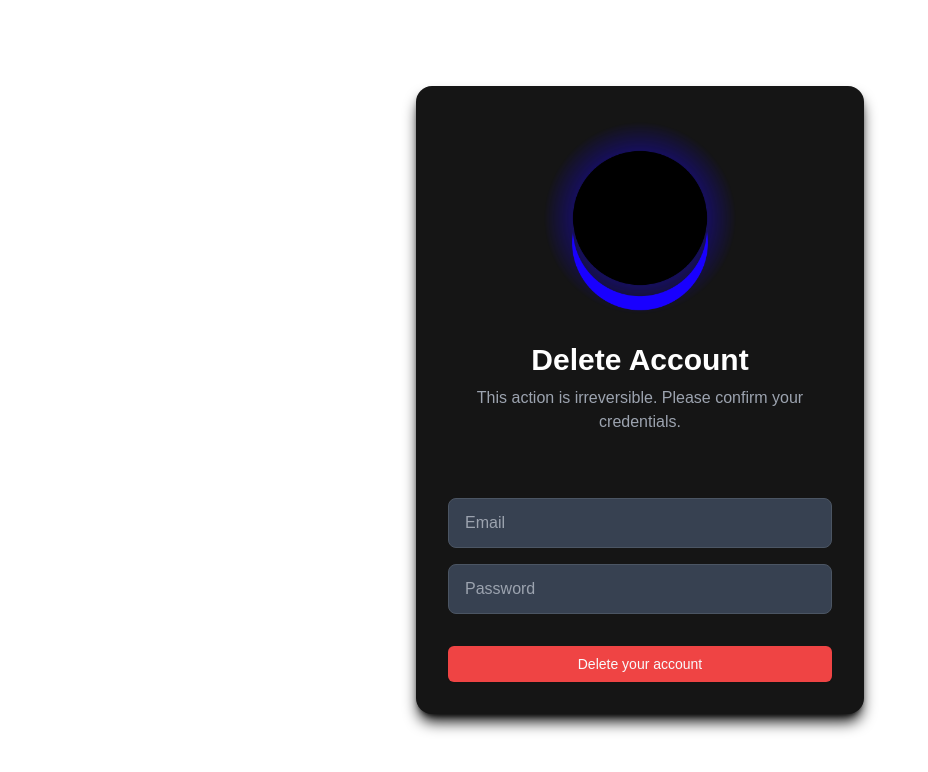
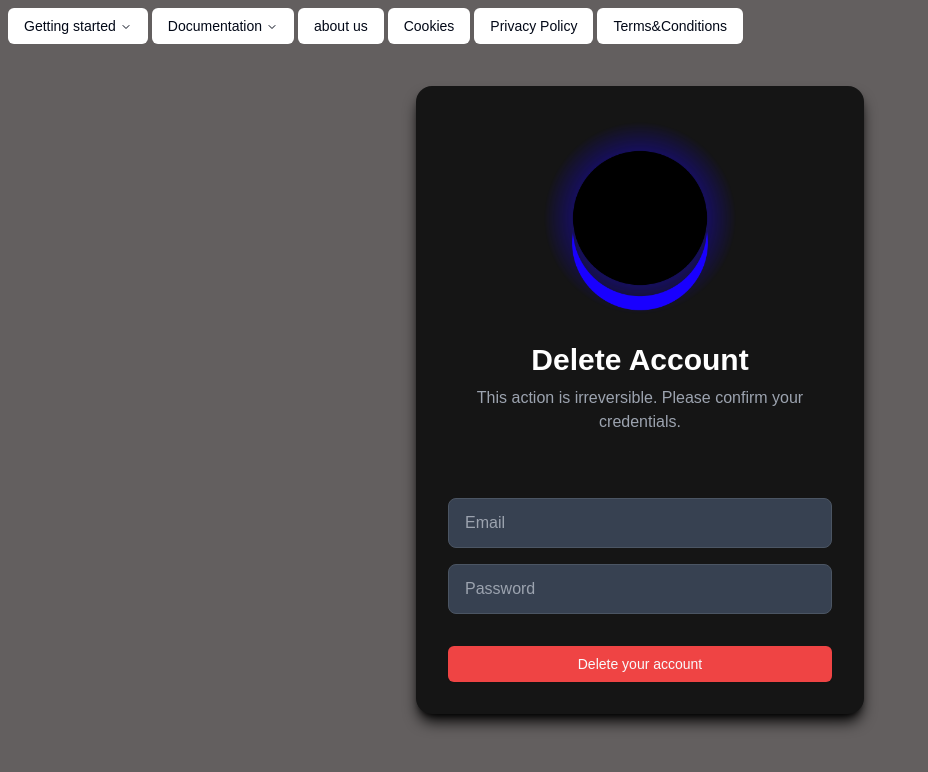
Before and after one commit to vencoslav1357/daeneris_website, a Next.js app: page / in a window 1280 px wide. Shown: the top 772 px of the page, without its empty margins (0-928 px from the left). Built offline with nearby package versions, Linux system fonts and the light colour scheme.

Commit message:
Adjusting css, added header, can be adjusted

```diff
--- a/app/about/page.tsx
+++ b/app/about/page.tsx
@@ -1,6 +1,6 @@
 export default function AboutPage () {
     return (
-        <div className="min-h-screen bg-[#fff] flex flex-col items-center justify-center p-6 ">
+        <div className="min-h-screen flex flex-col items-center justify-center p-6 ">
             <div className="w-full max-w-md space-y-8 bg-[#151515] p-8 rounded-2xl shadow-[black] shadow-lg">
                 <div className="flex flex-col items-center">
                     <h1 className="text-3xl font-bold text-white mb-2">About</h1>
--- a/app/cookies/page.tsx
+++ b/app/cookies/page.tsx
@@ -1,6 +1,6 @@
 export default function Cookiespage() {
     return (
-        <div className="min-h-screen bg-[#fff] flex flex-col items-center justify-center p-6 ">
+        <div className="min-h-screen flex flex-col items-center justify-center p-6 ">
             <div className="w-full max-w-md space-y-8 bg-[#151515] p-8 rounded-2xl shadow-[black] shadow-lg">
                 <div className="flex flex-col items-center">
                     <h1 className="text-3xl font-bold text-white mb-2">Cookies</h1>
--- a/app/globals.css
+++ b/app/globals.css
@@ -4,6 +4,8 @@
 
 body {
   font-family: Arial, Helvetica, sans-serif;
+  background-color: #635f5f;
+  width: 100vw;
 }
 
 @layer base {
--- a/app/layout.tsx
+++ b/app/layout.tsx
@@ -2,6 +2,7 @@ import type { Metadata } from "next";
 import { Geist, Geist_Mono } from "next/font/google";
 import "./globals.css";
 import { ThemeProvider } from "@/components/theme/theme-provider";
+import { NavigationHeader } from "@/components/shared/Header";
 
 const geistSans = Geist({
   variable: "--font-geist-sans",
@@ -34,6 +35,7 @@ export default function RootLayout({
             enableSystem
             disableTransitionOnChange
           >
+            <NavigationHeader />
             {children}
           </ThemeProvider>
         </body>
--- a/app/page.tsx
+++ b/app/page.tsx
@@ -52,7 +52,7 @@ export default function Home() {
     };
 
     return (
-      <div className="min-h-screen bg-[#fff] flex flex-col items-center justify-center p-6">
+      <div className="min-h-screen flex flex-col items-center justify-center p-6">
         <Toaster position="top-center" />
         <div className="w-full max-w-md space-y-8 bg-[#151515] p-8 rounded-2xl shadow-[black] shadow-lg">
           <div className="flex flex-col items-center">
--- a/app/privacy-policy/page.tsx
+++ b/app/privacy-policy/page.tsx
@@ -1,6 +1,6 @@
 export default function PrivacyPolicyPage() {
     return (
-        <div className="min-h-screen bg-[#fff] flex flex-col items-center justify-center p-6 ">
+        <div className="min-h-screen flex flex-col items-center justify-center p-6 ">
             <div className="w-full max-w-md space-y-8 bg-[#151515] p-8 rounded-2xl shadow-[black] shadow-lg">
                 <div className="flex flex-col items-center">
                     <h1 className="text-3xl font-bold text-white mb-2">Privacy Policy</h1>
--- a/components/shared/Header/index.tsx
+++ b/components/shared/Header/index.tsx
@@ -17,44 +17,45 @@ import {
 
 const components: { title: string; href: string; description: string }[] = [
   {
-    title: "Alert Dialog",
+    title: "Deaneris Model",
     href: "/docs/primitives/alert-dialog",
     description:
       "A modal dialog that interrupts the user with important content and expects a response.",
   },
   {
-    title: "Hover Card",
+    title: "Engine",
     href: "/docs/primitives/hover-card",
     description:
       "For sighted users to preview content available behind a link.",
   },
   {
-    title: "Progress",
+    title: "How to use",
     href: "/docs/primitives/progress",
     description:
       "Displays an indicator showing the completion progress of a task, typically displayed as a progress bar.",
   },
   {
-    title: "Scroll-area",
+    title: "Use cases",
     href: "/docs/primitives/scroll-area",
     description: "Visually or semantically separates content.",
   },
   {
-    title: "Tabs",
+    title: "Better understanding",
     href: "/docs/primitives/tabs",
     description:
       "A set of layered sections of content—known as tab panels—that are displayed one at a time.",
   },
   {
-    title: "Tooltip",
+    title: "How it works",
     href: "/docs/primitives/tooltip",
     description:
       "A popup that displays information related to an element when the element receives keyboard focus or the mouse hovers over it.",
   },
 ]
 
-export function NavigationMenuDemo() {
+export function NavigationHeader() {
   return (
+    <div className="fixed w-full h-[5vh] p-2">
         <NavigationMenu>
             <NavigationMenuList>
                 <NavigationMenuItem>
@@ -69,29 +70,28 @@ export function NavigationMenuDemo() {
                             >
                                 <Icons.logo className="h-6 w-6" />
                                 <div className="mb-2 mt-4 text-lg font-medium">
-                      shadcn/ui
+                                Daeneris AI
                                 </div>
                                 <p className="text-sm leading-tight text-muted-foreground">
-                      Beautifully designed components built with Radix UI and
-                      Tailwind CSS.
+                                Jarvis alike AI assistant for your business, personal life and better efficiency with technologies.
                                 </p>
                             </a>
                             </NavigationMenuLink>
                         </li>
                         <ListItem href="/docs" title="Introduction">
-                Re-usable components built using Radix UI and Tailwind CSS.
+                            Learn about the project and what you can do with it.
                         </ListItem>
                         <ListItem href="/docs/installation" title="Installation">
-                How to install dependencies and structure your app.
+                            How to install and get started with the app and add-ons.
                         </ListItem>
-              <ListItem href="/docs/primitives/typography" title="Typography">
-                Styles for headings, paragraphs, lists...etc
+                        <ListItem href="/docs/primitives/typography" title="Production">
+                            How to build and optimize for production.
                         </ListItem>
                         </ul>
                     </NavigationMenuContent>
                 </NavigationMenuItem>
                 <NavigationMenuItem>
-          <NavigationMenuTrigger>Components</NavigationMenuTrigger>
+                    <NavigationMenuTrigger>Documentation</NavigationMenuTrigger>
                     <NavigationMenuContent>
                         <ul className="grid w-[400px] gap-3 p-4 md:w-[500px] md:grid-cols-2 lg:w-[600px] ">
                         {components.map((component) => (
@@ -107,14 +107,37 @@ export function NavigationMenuDemo() {
                     </NavigationMenuContent>
                 </NavigationMenuItem>
                 <NavigationMenuItem>
-          <Link href="/docs" legacyBehavior passHref>
+                    <Link href="/about" legacyBehavior passHref>
                         <NavigationMenuLink className={navigationMenuTriggerStyle()}>
-              Documentation
+                        about us
+                        </NavigationMenuLink>
+                    </Link>
+                </NavigationMenuItem>
+                <NavigationMenuItem>
+                    <Link href="/cookies" legacyBehavior passHref>
+                        <NavigationMenuLink className={navigationMenuTriggerStyle()}>
+                        Cookies
+                        </NavigationMenuLink>
+                    </Link>
+                </NavigationMenuItem>
+                <NavigationMenuItem>
+                    <Link href="/privacy-policy" legacyBehavior passHref>
+                        <NavigationMenuLink className={navigationMenuTriggerStyle()}>
+                        Privacy Policy
+                        </NavigationMenuLink>
+                    </Link>
+                </NavigationMenuItem>
+                <NavigationMenuItem>
+                    <Link href="/terms&conditions" legacyBehavior passHref>
+                        <NavigationMenuLink className={navigationMenuTriggerStyle()}>
+                        Terms&Conditions
                         </NavigationMenuLink>
                     </Link>
                 </NavigationMenuItem>
             </NavigationMenuList>
         </NavigationMenu>
+    </div>
+
   )
 }
 
```
Lines whose indentation alone changed are shown as unchanged.
